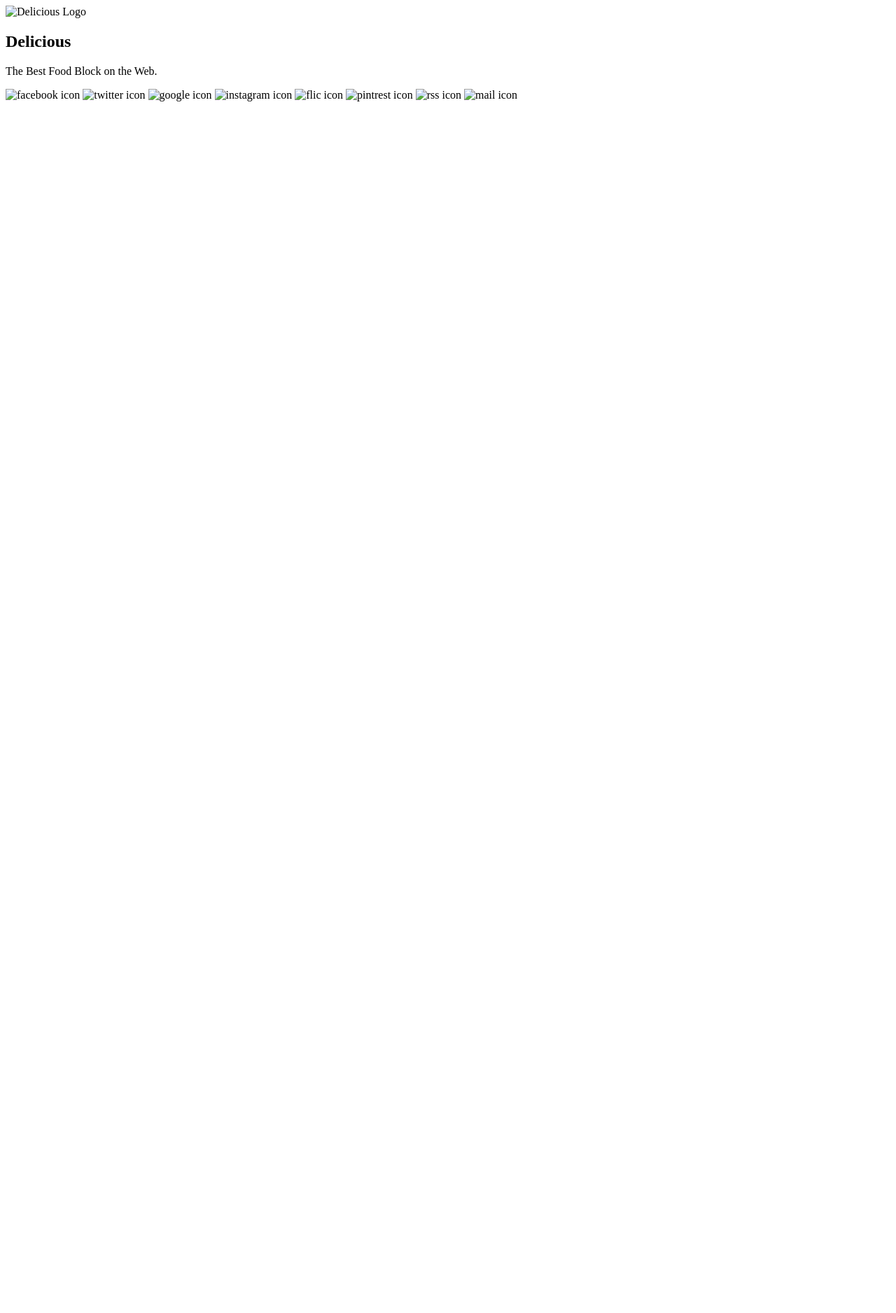
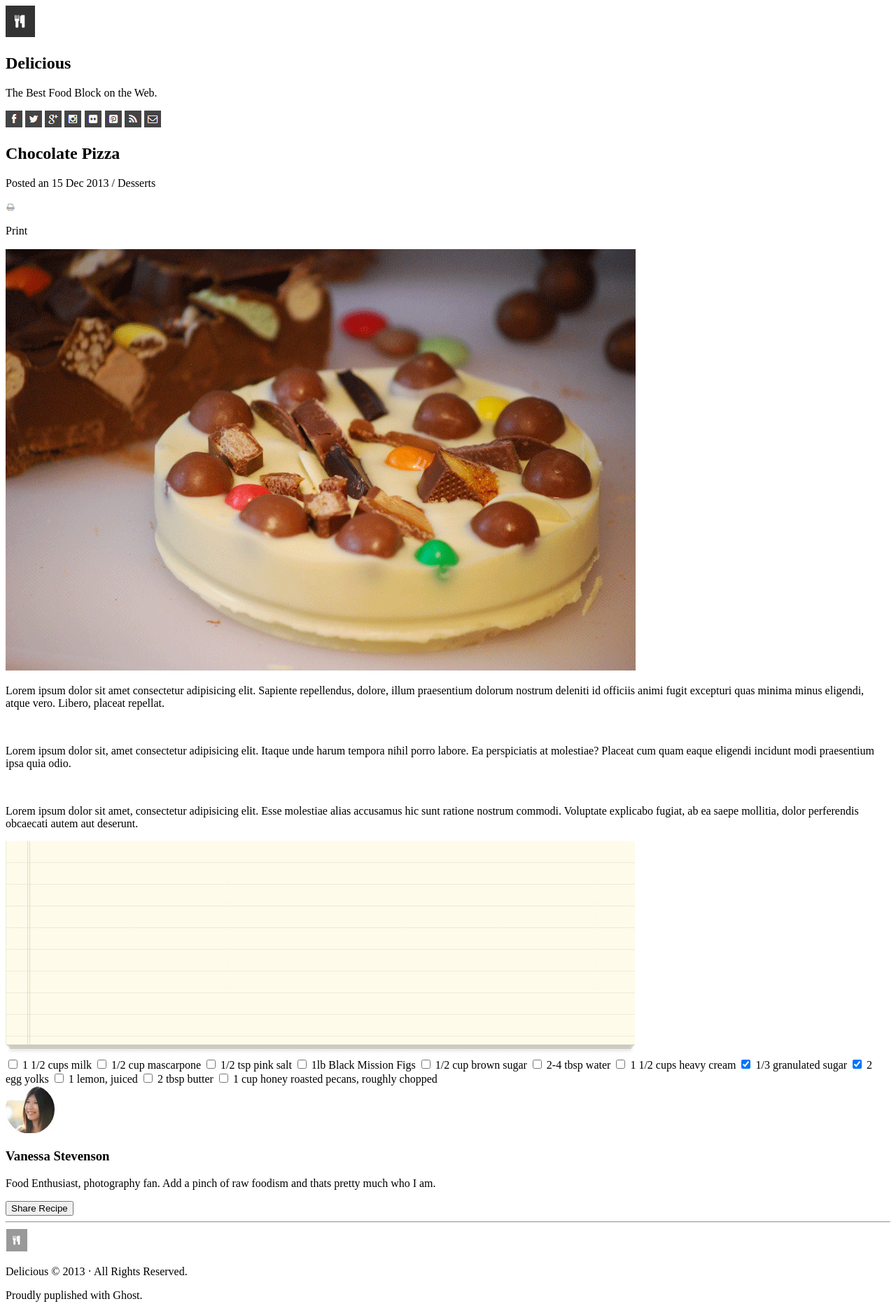
Before and after one commit to SeHarlan/chocolate-pizza, a plain HTML site: page index.html in a window 1280 px wide. Shown: the whole page at 70% size. Before the commit the page ends 800 px from the top, so only its background shows below. Drawn offline with Linux system fonts and the light colour scheme.

Commit message:
html done

```diff
--- a/index.html
+++ b/index.html
@@ -12,23 +12,83 @@
 <body>
     <header>
         <div>
-            <img src="small-logo.png" alt="Delicious Logo">
+            <img src="./lab-assets/logo.png" alt="Delicious Logo">
             <h2>Delicious</h2>
-            <p>The Best Food Block on the Web.</p>
+            <p class="sub-heading">The Best Food Block on the Web.</p>
         </div>
         <div class="social-logos">
-            <img src="fb-icon.png" alt="facebook icon">
-            <img src="twit-icon.png" alt="twitter icon">
-            <img src="gp-icon.png" alt="google icon">
-            <img src="insta-icon.png" alt="instagram icon">
-            <img src="flic--icon.png" alt="flic icon">
-            <img src="pint-icon.png" alt="pintrest icon">
-            <img src="rss-icon.png" alt="rss icon">
-            <img src="mail-icon.png" alt="mail icon">
+            <img src="./lab-assets/fb-icon.png" alt="facebook icon">
+            <img src="./lab-assets/twit-icon.png" alt="twitter icon">
+            <img src="./lab-assets/gp-icon.png" alt="google icon">
+            <img src="./lab-assets/insta-icon.png" alt="instagram icon">
+            <img src="./lab-assets/flic-icon.png" alt="flic icon">
+            <img src="./lab-assets/pint-icon.png" alt="pintrest icon">
+            <img src="./lab-assets/rss-icon.png" alt="rss icon">
+            <img src="./lab-assets/mail-icon.png" alt="mail icon">
         </div>
     </header>
 
+    <main>
+        <div class="border"></div>
+        <section>
+            <h1>Chocolate Pizza</h1>
+            <div>
+                <p class="sub-heading">Posted an 15 Dec 2013 / Desserts</p>
+                <div>
+                    <img src="./lab-assets/print-icon.png" alt="print icon">
+                    <p class="sub-heading">Print</p>
+                </div>
+            </div>
+            <img src="./lab-assets/choco-pizza.png" alt="chocolate pizza">
+        </section>
 
+        <section class="main-text">
+            <p>Lorem ipsum dolor sit amet consectetur adipisicing elit. Sapiente repellendus, dolore, illum praesentium dolorum nostrum deleniti id officiis animi fugit excepturi quas minima minus eligendi, atque vero. Libero, placeat repellat.</p>
+            <br>
+            <p>Lorem ipsum dolor sit, amet consectetur adipisicing elit. Itaque unde harum tempora nihil porro labore. Ea perspiciatis at molestiae? Placeat cum quam eaque eligendi incidunt modi praesentium ipsa quia odio.</p>
+            <br>
+            <p>Lorem ipsum dolor sit amet, consectetur adipisicing elit. Esse molestiae alias accusamus hic sunt ratione nostrum commodi. Voluptate explicabo fugiat, ab ea saepe mollitia, dolor perferendis obcaecati autem aut deserunt.</p>
+        </section>
+
+        <section>
+            <img src="./lab-assets/list-bg.png" id="list-pic">
+            <form>
+                <input type="checkbox" name="ingredients" value="milk"> 1 1/2 cups milk
+                <input type="checkbox" name="ingredients" value="mascarpone"> 1/2 cup mascarpone
+                <input type="checkbox" name="ingredients" value="salt"> 1/2 tsp pink salt
+                <input type="checkbox" name="ingredients" value="figs"> 1lb Black Mission Figs
+                <input type="checkbox" name="ingredients" value="brown-sugar"> 1/2 cup brown sugar
+                <input type="checkbox" name="ingredients" value="water"> 2-4 tbsp water
+                <input type="checkbox" name="ingredients" value="cream"> 1 1/2 cups heavy cream
+                <input type="checkbox" name="ingredients" value="sugar" checked> 1/3 granulated sugar
+                <input type="checkbox" name="ingredients" value="yolks" checked> 2 egg yolks
+                <input type="checkbox" name="ingredients" value="lemon"> 1 lemon, juiced
+                <input type="checkbox" name="ingredients" value="butter"> 2 tbsp butter
+                <input type="checkbox" name="ingredients" value="pecans"> 1 cup honey roasted pecans, roughly chopped
+            </form>
+        </section>
+        <section>
+            <div class="border"></div>
+            <div>
+                <img src="./lab-assets/van-pic.png" alt="picture of vanessa">
+                <div>
+                    <h3>Vanessa Stevenson</h3>
+                    <p>Food Enthusiast, photography fan. Add a pinch of raw foodism and thats pretty much who I am.</p>
+                </div>
+                <button class="sub-heading">Share Recipe</button>
+            </div>
+        </section>
+
+    </main>
+
+    <footer>
+        <hr>
+        <img src="./lab-assets/small-logo.png" alt="delicious logo">
+        <aside>
+            <p>Delicious &copy 2013 &#183 All Rights Reserved.</p>
+            <p>Proudly puplished with Ghost.</p>
+        </aside>
+    </footer>
 
 
     <script type="module" src="app.js"></script>
```
